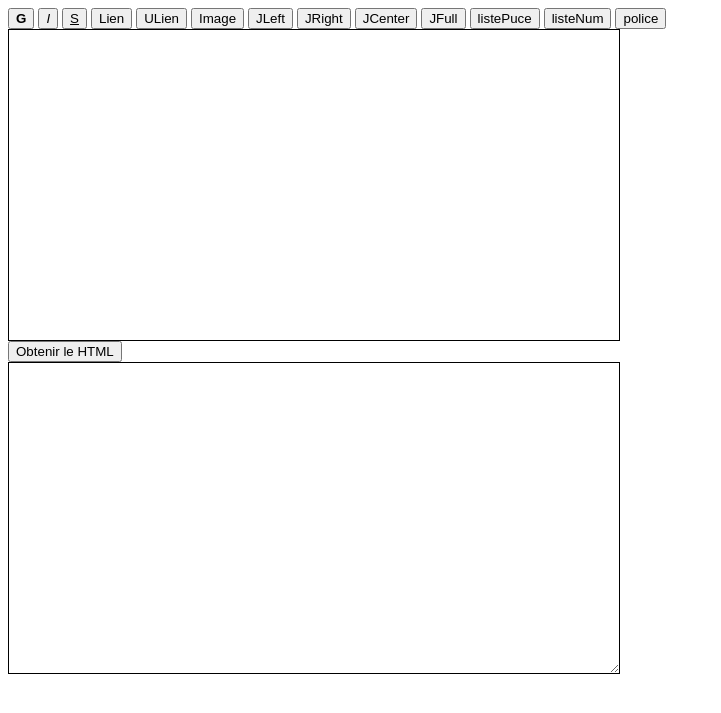
After one commit to JeremyTevenin/projetWeb2017, a PHP site: page /editeurWYSIWYG.html in a window 1280 px wide. The commit adds this page. Shown: the top 713 px of the page, without its empty margins (0-721 px from the left). Run offline with PHP 8.4, Linux system fonts and the light colour scheme.

Commit message:
hash mdp + modif du mdp + editeur texte

```diff
--- a/accueil.php
+++ b/accueil.php
@@ -29,7 +29,7 @@
 			$password = $_POST['password'];
 			$password2 = $_POST['password2'];
 
-			$auteur->connexion($nom, $prenom, $ville, $mail, $password, $password2);
+			$auteur->inscription($nom, $prenom, $ville, $mail, $password, $password2);
 		}
 	} else {
 		header('Location: lepetitscientifique.php');
--- /dev/null
+++ b/editeur.js
@@ -0,0 +1,27 @@
+function commande(nom, argument){
+    if (typeof argument === 'undefined') {
+        argument = '';
+    }
+
+	switch(nom){
+		case "createLink":
+			argument = prompt("Quelle est l'adresse du lien ?");
+		break;
+		case "insertImage":
+			argument = prompt("Quelle est l'adresse de l'image ?");
+		break;
+	}
+
+	if(document.queryCommandValue("bold")){
+		document.getElementById("bouton_bold").className = "actif";
+	}
+	else{
+		document.getElementById("bouton_bold").className = "";
+	}
+
+	document.execCommand(nom, false, argument);
+}
+
+function resultat(){
+	document.getElementById("resultat").value = document.getElementById("editeur").innerHTML;
+}
--- /dev/null
+++ b/editeurWYSIWYG.html
@@ -0,0 +1,35 @@
+<!DOCTYPE html>
+<html>
+	<head>
+		<meta charset="utf-8" />
+		<title>Mon éditeur WYSIWYG</title>
+		<link rel="stylesheet" href="styleEditeur.css" />
+		<script src="editeur.js"></script>
+	</head>
+	<body>
+		<input type="button" id="bouton_bold" value="G" style="font-weight:bold;" onclick="commande('bold');" ></code>
+		<input type="button" value="I" style="font-style:italic;" onclick="commande('italic');" ></code>
+	    <input type="button" value="S" style="text-decoration:underline;" onclick="commande('underline');" ></code>
+		<input type="button" value="Lien" onclick="commande('createLink');" ></code>
+		<input type="button" value="ULien" onclick="commande('unlink');" ></code>
+		<input type="button" value="Image" onclick="commande('insertImage');" ></code>
+
+		<input type="button" value="JLeft" onclick="commande('justifyleft');" ></code>
+		<input type="button" value="JRight" onclick="commande('justifyright');" ></code>
+		<input type="button" value="JCenter" onclick="commande('justifycenter');" ></code>
+		<input type="button" value="JFull" onclick="commande('justifyfull');" ></code>
+
+		<input type="button" value="listePuce" onclick="commande('insertunorderedlist');" ></code>
+		<input type="button" value="listeNum" onclick="commande('insertorderedlist');" ></code>
+
+		<input type="button" value="police" onclick="commande('fontname');" ></code>
+
+
+
+
+	    <div id="editeur" contentEditable ></div> <!-- votre <div> devient éditable ! -->
+
+		<input type="button" onclick="resultat();" value="Obtenir le HTML" ></code><br />
+		<textarea id="resultat"></textarea>
+	</body>
+</html>
--- a/lepetitscientifique.php
+++ b/lepetitscientifique.php
@@ -99,7 +99,7 @@ if (isset($_SESSION['mail']) && $_SESSION['admin'] == 1) {
 	}
 
 	if (isset($_GET['update_auteur'])) {
-		$auteur->modifierAuteur($_GET['update_auteur'], $_GET['update_mail_auteur']);
+		$auteur->modifierAuteur($_GET['update_auteur'], $_GET['update_password_auteur']);
 	}
 }
 
--- a/styleAcc.css
+++ b/styleAcc.css
@@ -35,7 +35,7 @@ legend {
 	width: 100%;
 	height: 100%;
 	position: fixed;
-	background: url(fond.jpeg) 0px center no-repeat;
+	background: url(images/fond.jpeg) 0px center no-repeat;
 	background-size: cover;
 }
 
--- /dev/null
+++ b/styleEditeur.css
@@ -0,0 +1,7 @@
+#editeur, #resultat {
+    width: 600px;
+    height: 300px;
+    border: 1px solid black;
+    padding: 5px;
+    overflow: auto;
+}
--- a/vueAccueil.php
+++ b/vueAccueil.php
@@ -46,10 +46,10 @@ function redirection() {
 			$p = password_hash($mdp, PASSWORD_BCRYPT, $options);
 			//echo password_hash("Hash00", PASSWORD_BCRYPT, $options);
 			echo"<br />";
-		echo $p;*/
+		echo $p;
 		$options = ['cost' => 10];
 		$password = password_hash("test", PASSWORD_BCRYPT, $options);
-	echo $password;
+	echo $password;*/
 }
 
 function connexion() {
@@ -78,7 +78,7 @@ function connexion() {
 function inscription() {
 ?>
 				<section id="inscription">
-					<form method='post' action='inscription_confirm.php'>
+					<form method='post' action='accueil.php'>
 						<fieldset>
 							<legend>Inscription</legend>
 							<label>Nom : </label>
--- a/vueLepetitscientifique.php
+++ b/vueLepetitscientifique.php
@@ -15,7 +15,7 @@ function entete() {
 				<h2>Le petit scientifique</h2>
 			</fieldset>
 		</header>
-		<form method=\"post\" action=\"creerPage.php\">
+	<!--	<form method=\"post\" action=\"creerPage.php\">
 			<fieldset class="cadre">
 				<h3>Créer une page</h3>
 				<input type="hidden" name="id_page" value="$tuplePage->id_page"/>
@@ -29,7 +29,7 @@ function entete() {
 				<br>
 				<center><input type="submit" name="insertPage" value="Créer la page"/></center>
 			</fieldset>
-		</form>
+		</form>-->
 
 <?php
 }
```
Also changed, not shown: Bases_de_donnees/auteur.sql (+5 -4 lines), auteurModel.php (+18 -19 lines), script.js (+17 -17 lines), vueGestionAuteur.php (+6 -4 lines).
